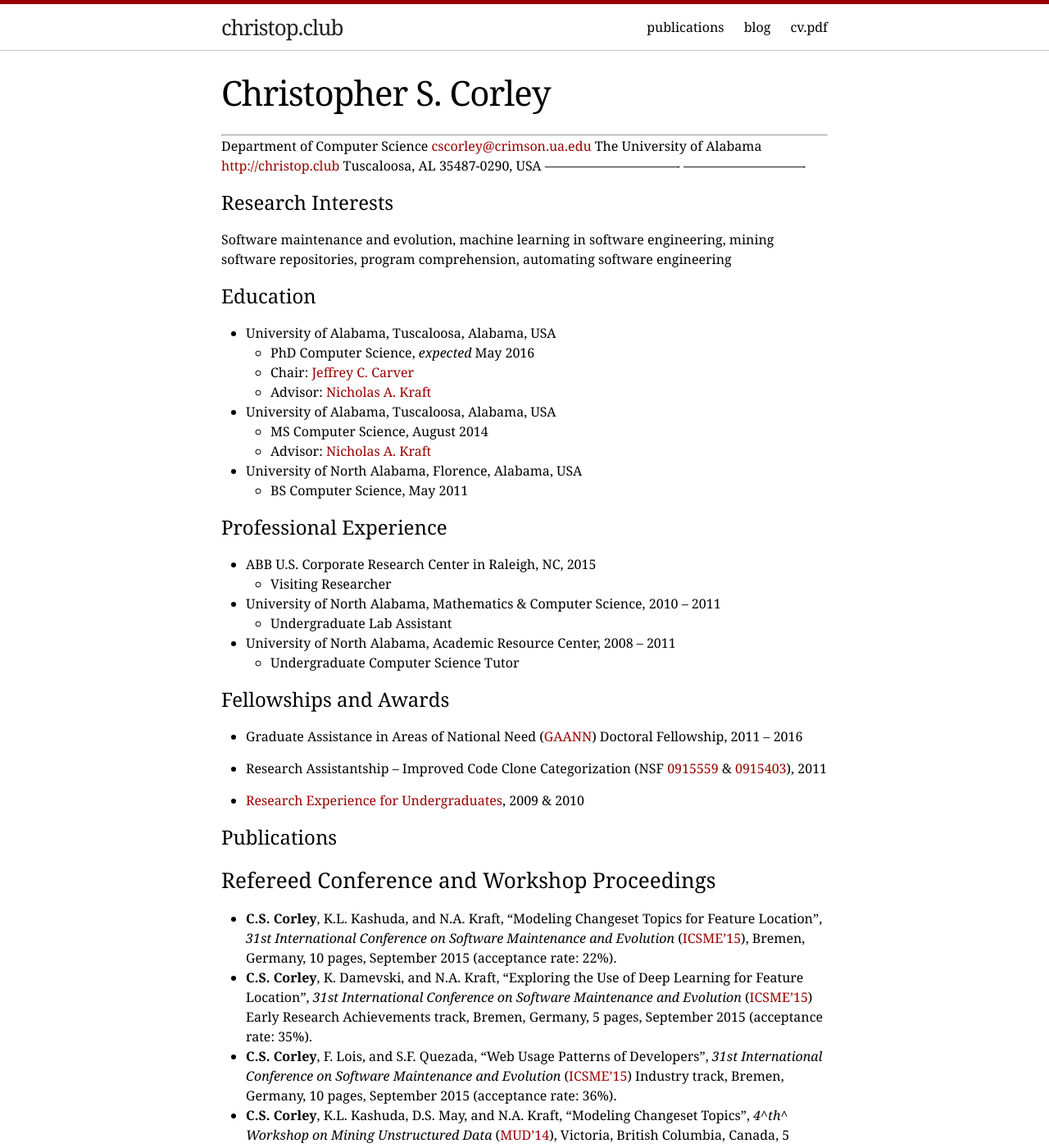
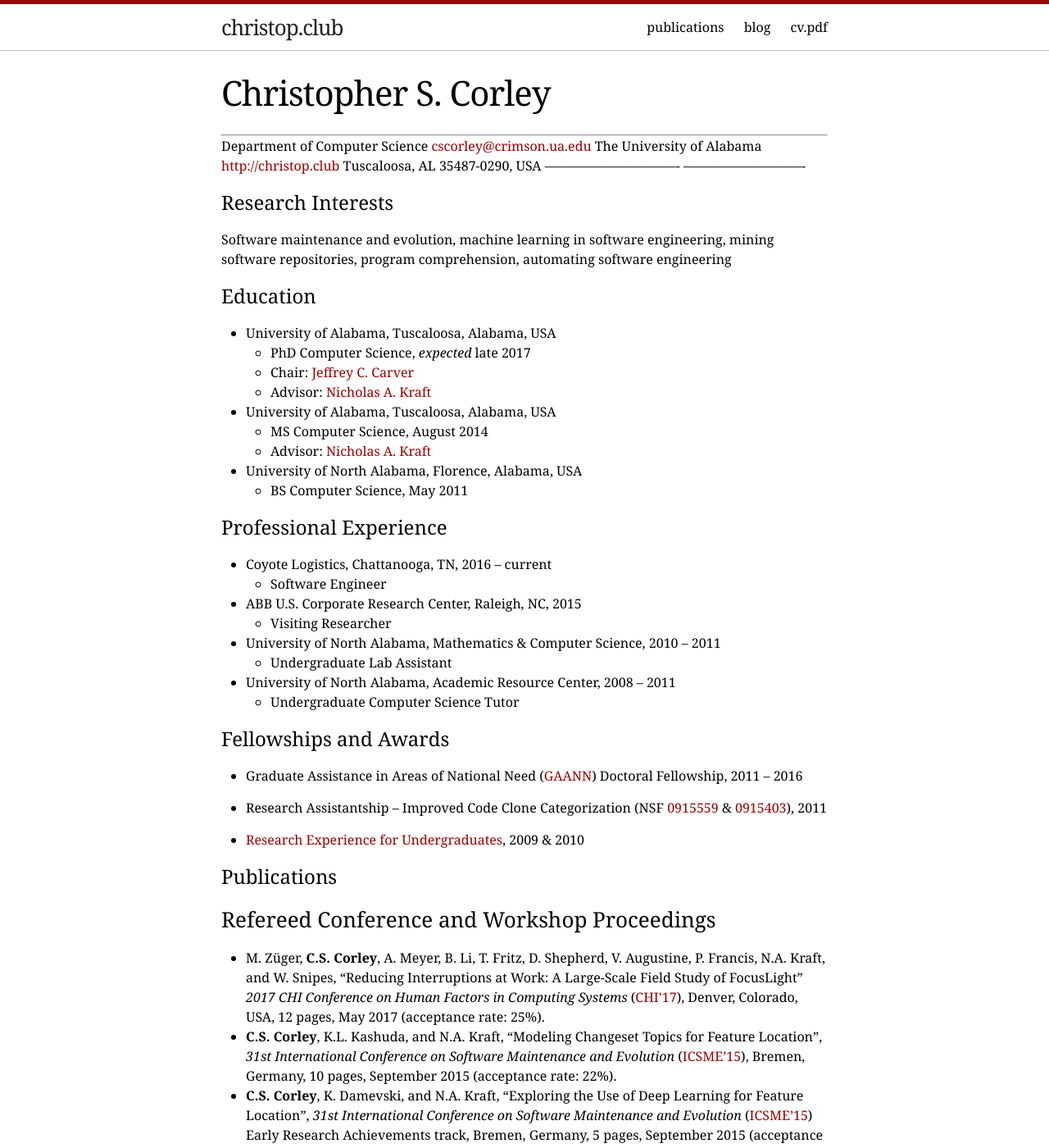
Before and after one commit to cscorley/cscorley.github.io, a Jekyll site: the page built from vita.md, in a window 1280 px wide and 1400 px high. Shown: the whole window at 82% size. Built offline with Jekyll 4.4.1, drawn with Linux system fonts in a browser that asks for light colours; some of the changed text lies outside the part shown.

Commit message:
update cv

```diff
--- a/vita.md
+++ b/vita.md
@@ -51,7 +51,7 @@ Education
 =========
 
 - University of Alabama, Tuscaloosa, Alabama, USA
-    - PhD Computer Science, *expected* May 2016
+    - PhD Computer Science, *expected* late 2017
     - Chair: [Jeffrey C. Carver][]
     - Advisor: [Nicholas A. Kraft][]
 
@@ -67,7 +67,10 @@ Education
 Professional Experience
 =======================
 
-- ABB U.S. Corporate Research Center in Raleigh, NC, 2015
+- Coyote Logistics, Chattanooga, TN, 2016 -- current
+    - Software Engineer
+
+- ABB U.S. Corporate Research Center, Raleigh, NC, 2015
     - Visiting Researcher
 
 - University of North Alabama, Mathematics & Computer Science, 2010 -- 2011
@@ -98,6 +101,13 @@ Publications
 
 ### Refereed Conference and Workshop Proceedings
 
+- M. Züger, **C.S. Corley**, A. Meyer, B. Li, T. Fritz, D. Shepherd, V.
+  Augustine, P. Francis, N.A. Kraft, and W. Snipes,
+    "Reducing Interruptions at Work: A Large-Scale Field Study of FocusLight"
+    *2017 CHI Conference on Human Factors in Computing Systems*
+    ([CHI'17][]),
+    Denver, Colorado, USA, 12 pages, May 2017
+    (acceptance rate: 25%).
 - **C.S. Corley**, K.L. Kashuda, and N.A. Kraft,
     "Modeling Changeset Topics for Feature Location",
     *31st International Conference on Software Maintenance and Evolution*
@@ -118,8 +128,7 @@ Publications
     (acceptance rate: 36%).
 - **C.S. Corley**, K.L. Kashuda, D.S. May, and N.A. Kraft,
     "Modeling Changeset Topics",
-    *4^th^ Workshop on Mining Unstructured Data*
-    ([MUD'14][]),
+    *4^th^ Workshop on Mining Unstructured Data* ([MUD'14][]),
     Victoria, British Columbia, Canada, 5 pages, September 2014.
 - N. Klein, **C.S. Corley**, and N.A. Kraft,
     "New Features for Duplicate Bug Detection",
@@ -129,23 +138,21 @@ Publications
     (acceptance rate: 37% for short papers).
 - A. Bosu, **C.S. Corley**, D. Heaton, D. Chatterji, J.C. Carver, and N.A. Kraft,
     "Building Reputation in StackOverflow: An Empirical Investigation,"
-    *10^th^ Working Conference on Mining Software Repositories*
-    ([MSR'13][]) Mining Challenge,
+    *10^th^ Working Conference on Mining Software Repositories* ([MSR'13][])
+    Mining Challenge,
     San Francisco, California, USA, 4 pages, May 2013
     (acceptance rate: 41%).
 - **C.S. Corley**, E.A. Kammer, and N.A. Kraft,
     "Modeling the Ownership of Source Code Topics,"
     *Proceedings of the 20^th^ IEEE International Conference on Program
-    Comprehension*
-    ([ICPC'12][]),
+    Comprehension* ([ICPC'12][]),
     Passau, Bavaria, Germany, 10 pages, June 2012
     (acceptance rate 41%).
 - **C.S. Corley**, N.A. Kraft, L.H. Etzkorn, and S.K. Lukins,
     "Recovering Traceability Links between Source Code and Fixed Bugs via Patch
     Analysis,"
     *Proceedings of the 6^th^ International Workshop on Traceability in
-    Emerging Forms of Software Engineering*,
-    ([TEFSE'11][]),
+    Emerging Forms of Software Engineering*, ([TEFSE'11][]),
     Honolulu, Hawaii, USA, 7 pages, May 2011
     (acceptance rate 44%).
 
@@ -156,6 +163,8 @@ Professional Activities
 
 ### Program Committee Member
 
+- 33^rd^ International Conference on Software Maintenance and Evolution --
+    New Ideas and Emerging Results Track ([ICSME'17][], previously ERA track)
 - 32^nd^ International Conference on Software Maintenance and Evolution --
     Early Research Achievements Track ([ICSME'16][])
 - 31^st^ International Conference on Software Maintenance and Evolution --
@@ -302,12 +311,14 @@ Academic Service
 <!-- conferences -->
 [ACMSE'10]: http://www.cs.oldemiss.edu/acmse2010/
 [ACMSE'12]: http://cs.ua.edu/acmse2012/
+[CHI'17]: https://chi2017.acm.org
 [ICPC'12]: http://icpc12.sosy-lab.org/
 [ICPC'14]: http://icpc2014.usask.ca/
 [ICSM'11]: http://www.cs.wm.edu/icsm2011
 [ICSME'14]: http://www.icsme.org/2014
 [ICSME'15]: http://www.icsme.uni-bremen.de/
 [ICSME'16]: https://icsme2016.github.io/
+[ICSME'17]: https://icsme2017.github.io/
 [ICST'15]: http://icst2015.ist.tu-graz.ac.at/
 [IWCT'15]: http://iwct2015.unibg.it/
 [MSR'11]: http://2011.msrconf.org/
```
Also changed, not shown: publications.md (+1 -1 lines), 2 other files.
